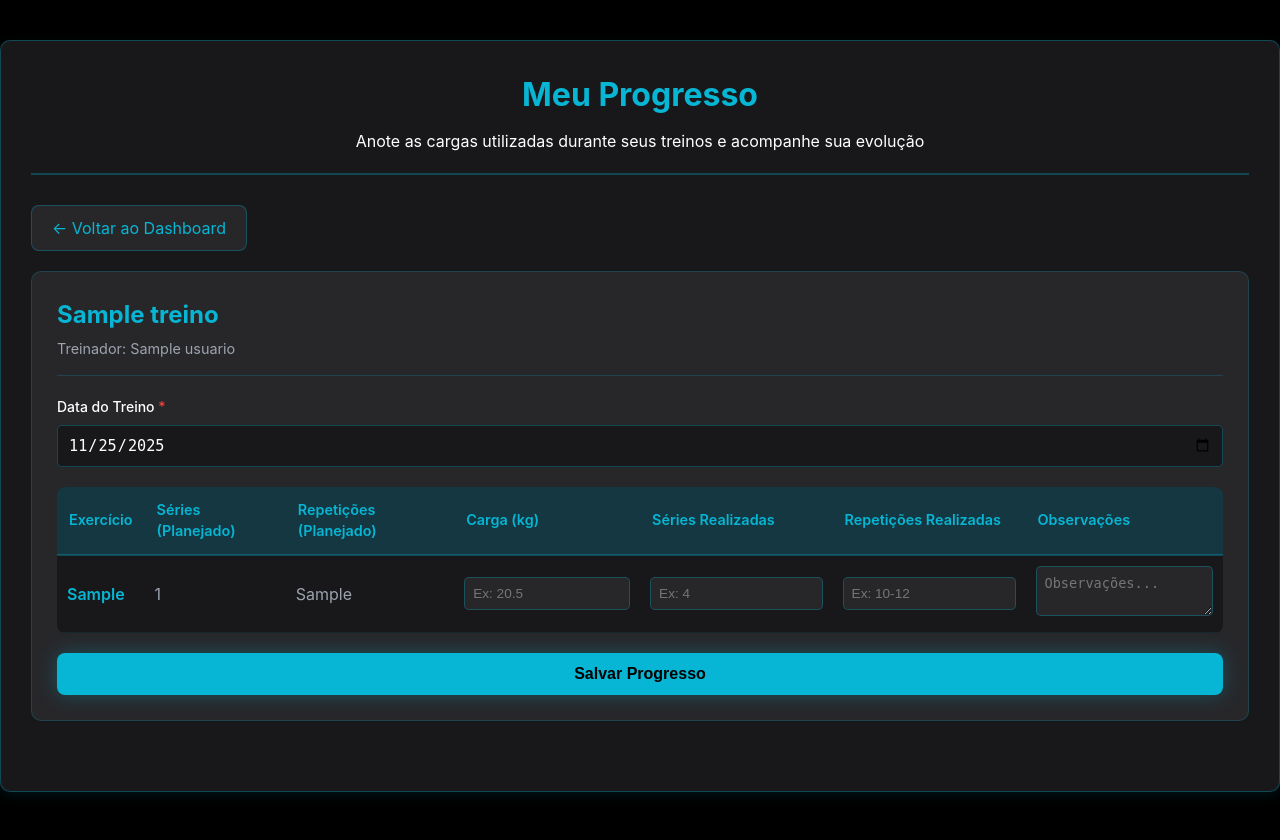
After one commit to AbnerYujiTanaka/Projeto_Academia, a PHP site: page /progresso.php in a window 1280 px wide. The commit adds this page. Run offline with PHP 8.4, Linux system fonts and the light colour scheme; the visitor is signed in with stand-in values (Sample User, id 1); tables that the repository leaves empty hold one stand-in row (values such as "Sample post").

Commit message:
Adicionado a aba de progresso do aluno,onde ele pode deixar anotacoes sobre seu treino

```diff
--- a/includes/header.php
+++ b/includes/header.php
@@ -12,7 +12,7 @@
                         <path d="m3 10 7-7"/>
                         <path d="m14 21 7-7"/>
                     </svg>
-                    <span class="logo-text">NEON GYM</span>
+                    <span class="logo-text">KAE GYM</span>
                 </div>
 
                 <!-- Navigation -->
--- a/public/dashboard_aluno.php
+++ b/public/dashboard_aluno.php
@@ -190,7 +190,8 @@ require_once '../includes/header.php';
                     </svg>
                 </div>
                 <h3>Progresso</h3>
-                <p>Acompanhe sua evolução, medidas e resultados ao longo do tempo.</p>
+                <p>Anote as cargas utilizadas durante seus treinos e acompanhe sua evolução.</p>
+                <a href="progresso.php" class="card-action">Acessar →</a>
             </div>
 
             <div class="dashboard-card">
--- /dev/null
+++ b/public/progresso.php
@@ -0,0 +1,538 @@
+<?php
+session_start();
+
+// Verificação se o usuário está logado
+if (!isset($_SESSION['usuario_id'])) {
+    header("Location: login.php?erro=2");
+    exit();
+}
+
+// Verificar se é realmente um aluno
+if (isset($_SESSION['tipo_usuario']) && $_SESSION['tipo_usuario'] !== 'aluno') {
+    header("Location: dashboard.php");
+    exit();
+}
+
+require_once '../config/conexao.php';
+
+$aluno_id = $_SESSION['usuario_id'];
+$nome_usuario = !empty($_SESSION['usuario_nome']) ? htmlspecialchars($_SESSION['usuario_nome']) : 'Aluno';
+
+$mensagem = '';
+$tipo_mensagem = '';
+
+// Processar envio de progresso
+if ($_SERVER["REQUEST_METHOD"] == "POST" && isset($_POST['salvar_progresso'])) {
+    $treino_id = intval($_POST['treino_id'] ?? 0);
+    $data_treino = trim($_POST['data_treino'] ?? '');
+
+    if (empty($treino_id) || empty($data_treino)) {
+        $mensagem = 'Por favor, preencha todos os campos obrigatórios.';
+        $tipo_mensagem = 'erro';
+    } else {
+        // Validar se pelo menos um campo de carga está preenchido
+        $tem_carga = false;
+        if (isset($_POST['exercicios']) && is_array($_POST['exercicios'])) {
+            foreach ($_POST['exercicios'] as $dados) {
+                if (!empty($dados['carga']) && floatval($dados['carga']) > 0) {
+                    $tem_carga = true;
+                    break;
+                }
+            }
+        }
+
+        if (!$tem_carga) {
+            $mensagem = 'Por favor, preencha pelo menos um campo de Carga (kg) para salvar o progresso.';
+            $tipo_mensagem = 'erro';
+        } else {
+            try {
+                $pdo->beginTransaction();
+
+                // Processar cada exercício
+                if (isset($_POST['exercicios']) && is_array($_POST['exercicios'])) {
+                    foreach ($_POST['exercicios'] as $exercicio_id => $dados) {
+                        $exercicio_id = intval($exercicio_id);
+                        $carga = !empty($dados['carga']) ? floatval($dados['carga']) : null;
+                        $series = !empty($dados['series']) ? intval($dados['series']) : null;
+                        $repeticoes = !empty($dados['repeticoes']) ? trim($dados['repeticoes']) : null;
+                        $observacoes = !empty($dados['observacoes']) ? trim($dados['observacoes']) : null;
+
+                        // Só salva se tiver carga preenchida
+                        if ($carga !== null && $carga > 0) {
+                            // Verificar se já existe registro para este exercício nesta data
+                            $stmt_check = $pdo->prepare("
+                                SELECT id FROM progresso_treino
+                                WHERE aluno_id = ? AND treino_id = ? AND exercicio_id = ? AND data_treino = ?
+                            ");
+                            $stmt_check->execute([$aluno_id, $treino_id, $exercicio_id, $data_treino]);
+                            $existe = $stmt_check->fetch();
+
+                            if ($existe) {
+                                // Atualizar registro existente
+                                $stmt = $pdo->prepare("
+                                    UPDATE progresso_treino
+                                    SET carga = ?, series_realizadas = ?, repeticoes_realizadas = ?, observacoes = ?
+                                    WHERE id = ?
+                                ");
+                                $stmt->execute([$carga, $series, $repeticoes, $observacoes, $existe['id']]);
+                            } else {
+                                // Inserir novo registro
+                                $stmt = $pdo->prepare("
+                                    INSERT INTO progresso_treino
+                                    (aluno_id, treino_id, exercicio_id, carga, series_realizadas, repeticoes_realizadas, data_treino, observacoes)
+                                    VALUES (?, ?, ?, ?, ?, ?, ?, ?)
+                                ");
+                                $stmt->execute([$aluno_id, $treino_id, $exercicio_id, $carga, $series, $repeticoes, $data_treino, $observacoes]);
+                            }
+                        }
+                    }
+                }
+
+                $pdo->commit();
+                $mensagem = 'Progresso salvo com sucesso!';
+                $tipo_mensagem = 'sucesso';
+            } catch (PDOException $e) {
+                $pdo->rollBack();
+                $mensagem = 'Erro ao salvar progresso: ' . $e->getMessage();
+                $tipo_mensagem = 'erro';
+            }
+        }
+    }
+}
+
+// Buscar treinos do aluno com exercícios
+try {
+    $stmt = $pdo->prepare("
+        SELECT t.*, u.nome as treinador_nome
+        FROM treinos t
+        INNER JOIN usuarios u ON t.treinador_id = u.id
+        WHERE t.aluno_id = ?
+        ORDER BY t.data_criacao DESC
+    ");
+    $stmt->execute([$aluno_id]);
+    $treinos = $stmt->fetchAll(PDO::FETCH_ASSOC);
+
+    // Buscar exercícios para cada treino
+    foreach ($treinos as &$treino) {
+        try {
+            $stmt_exercicios = $pdo->prepare("
+                SELECT id, exercicio, series, repeticoes, descricao
+                FROM treino_exercicios
+                WHERE treino_id = ?
+                ORDER BY ordem ASC
+            ");
+            $stmt_exercicios->execute([$treino['id']]);
+            $treino['exercicios'] = $stmt_exercicios->fetchAll(PDO::FETCH_ASSOC);
+        } catch (PDOException $e) {
+            $treino['exercicios'] = [];
+        }
+    }
+    unset($treino);
+} catch (PDOException $e) {
+    $treinos = [];
+}
+
+// Buscar progresso histórico (últimos 30 dias)
+$progresso_historico = [];
+try {
+    $stmt = $pdo->prepare("
+        SELECT p.*, te.exercicio, t.nome_treino
+        FROM progresso_treino p
+        INNER JOIN treino_exercicios te ON p.exercicio_id = te.id
+        INNER JOIN treinos t ON p.treino_id = t.id
+        WHERE p.aluno_id = ? AND p.data_treino >= DATE_SUB(CURDATE(), INTERVAL 30 DAY)
+        ORDER BY p.data_treino DESC, p.id DESC
+        LIMIT 50
+    ");
+    $stmt->execute([$aluno_id]);
+    $progresso_historico = $stmt->fetchAll(PDO::FETCH_ASSOC);
+} catch (PDOException $e) {
+    $progresso_historico = [];
+}
+?>
+
+<!DOCTYPE html>
+<html lang="pt-BR">
+<head>
+    <meta charset="UTF-8">
+    <meta name="viewport" content="width=device-width, initial-scale=1.0">
+    <title>Meu Progresso - NEON GYM</title>
+    <link rel="stylesheet" href="../assets/css/styles.css">
+    <style>
+        body {
+            font-family: -apple-system, BlinkMacSystemFont, 'Segoe UI', Roboto, 'Helvetica Neue', Arial, sans-serif;
+            background-color: #000000;
+            color: #ffffff;
+            min-height: 100vh;
+            line-height: 1.5;
+        }
+        .container {
+            max-width: 1400px;
+            margin: 40px auto;
+            padding: 30px;
+            background-color: #18181b;
+            border-radius: 10px;
+            box-shadow: 0 4px 12px rgba(6, 182, 212, 0.1);
+            border: 1px solid rgba(6, 182, 212, 0.3);
+        }
+        .header {
+            text-align: center;
+            margin-bottom: 30px;
+            padding-bottom: 20px;
+            border-bottom: 2px solid rgba(6, 182, 212, 0.3);
+        }
+        .header h1 {
+            color: #06b6d4;
+            font-size: 2rem;
+            margin-bottom: 10px;
+        }
+        .btn-back {
+            display: inline-block;
+            margin-bottom: 20px;
+            padding: 10px 20px;
+            background-color: #27272a;
+            color: #06b6d4;
+            text-decoration: none;
+            border-radius: 8px;
+            border: 1px solid rgba(6, 182, 212, 0.3);
+            transition: all 0.3s ease;
+        }
+        .btn-back:hover {
+            background-color: rgba(6, 182, 212, 0.1);
+            border-color: #06b6d4;
+        }
+        .mensagem {
+            padding: 15px;
+            border-radius: 8px;
+            margin-bottom: 25px;
+            text-align: center;
+        }
+        .mensagem.sucesso {
+            background-color: rgba(34, 211, 238, 0.2);
+            border: 1px solid #22d3ee;
+            color: #22d3ee;
+        }
+        .mensagem.erro {
+            background-color: rgba(255, 65, 54, 0.2);
+            border: 1px solid #ff4136;
+            color: #ff4136;
+        }
+        .treino-section {
+            margin-bottom: 40px;
+            background-color: #27272a;
+            border-radius: 10px;
+            padding: 25px;
+            border: 1px solid rgba(6, 182, 212, 0.2);
+        }
+        .treino-header {
+            margin-bottom: 20px;
+            padding-bottom: 15px;
+            border-bottom: 1px solid rgba(6, 182, 212, 0.2);
+        }
+        .treino-header h3 {
+            color: #06b6d4;
+            font-size: 1.5rem;
+            margin-bottom: 5px;
+        }
+        .treino-header p {
+            color: #9ca3af;
+            font-size: 0.9rem;
+        }
+        .form-group {
+            margin-bottom: 20px;
+        }
+        .form-group label {
+            display: block;
+            color: #fff;
+            margin-bottom: 8px;
+            font-weight: 500;
+        }
+        .form-group input[type="date"],
+        .form-group input[type="number"],
+        .form-group input[type="text"],
+        .form-group textarea {
+            width: 100%;
+            padding: 10px;
+            background-color: #18181b;
+            border: 1px solid rgba(6, 182, 212, 0.3);
+            border-radius: 5px;
+            color: #fff;
+            font-size: 0.95rem;
+            box-sizing: border-box;
+        }
+        .form-group input:focus,
+        .form-group textarea:focus {
+            outline: none;
+            border-color: #06b6d4;
+            box-shadow: 0 0 0 3px rgba(6, 182, 212, 0.1);
+        }
+        .planilha-progresso {
+            width: 100%;
+            border-collapse: collapse;
+            margin-top: 15px;
+            background-color: #18181b;
+            border-radius: 8px;
+            overflow: hidden;
+        }
+        .planilha-progresso thead {
+            background-color: rgba(6, 182, 212, 0.2);
+        }
+        .planilha-progresso th {
+            padding: 12px;
+            text-align: left;
+            color: #06b6d4;
+            font-weight: 600;
+            border-bottom: 2px solid rgba(6, 182, 212, 0.3);
+            font-size: 0.9rem;
+        }
+        .planilha-progresso td {
+            padding: 10px;
+            border-bottom: 1px solid rgba(6, 182, 212, 0.1);
+        }
+        .planilha-progresso input[type="number"],
+        .planilha-progresso input[type="text"],
+        .planilha-progresso textarea {
+            width: 100%;
+            padding: 8px;
+            background-color: #27272a;
+            border: 1px solid rgba(6, 182, 212, 0.3);
+            border-radius: 5px;
+            color: #fff;
+            font-size: 0.85rem;
+            box-sizing: border-box;
+        }
+        .planilha-progresso input:focus,
+        .planilha-progresso textarea:focus {
+            outline: none;
+            border-color: #06b6d4;
+            box-shadow: 0 0 0 2px rgba(6, 182, 212, 0.1);
+        }
+        .btn-submit {
+            background-color: #06b6d4;
+            color: #000;
+            padding: 12px 30px;
+            border: none;
+            border-radius: 8px;
+            font-size: 1rem;
+            font-weight: 600;
+            cursor: pointer;
+            transition: all 0.3s ease;
+            margin-top: 20px;
+        }
+        .btn-submit:hover {
+            background-color: #22d3ee;
+            box-shadow: 0 0 20px rgba(6, 182, 212, 0.5);
+        }
+        .historico-section {
+            margin-top: 40px;
+            background-color: #27272a;
+            border-radius: 10px;
+            padding: 25px;
+            border: 1px solid rgba(6, 182, 212, 0.2);
+        }
+        .historico-section h3 {
+            color: #06b6d4;
+            font-size: 1.5rem;
+            margin-bottom: 20px;
+        }
+        .historico-table {
+            width: 100%;
+            border-collapse: collapse;
+            background-color: #18181b;
+            border-radius: 8px;
+            overflow: hidden;
+        }
+        .historico-table thead {
+            background-color: rgba(6, 182, 212, 0.2);
+        }
+        .historico-table th {
+            padding: 12px;
+            text-align: left;
+            color: #06b6d4;
+            font-weight: 600;
+            border-bottom: 2px solid rgba(6, 182, 212, 0.3);
+            font-size: 0.9rem;
+        }
+        .historico-table td {
+            padding: 10px 12px;
+            border-bottom: 1px solid rgba(6, 182, 212, 0.1);
+            color: #fff;
+            font-size: 0.9rem;
+        }
+        .historico-table tbody tr:hover {
+            background-color: rgba(6, 182, 212, 0.05);
+        }
+        .sem-treinos {
+            text-align: center;
+            padding: 60px 20px;
+            color: #9ca3af;
+        }
+        .sem-treinos h3 {
+            color: #06b6d4;
+            margin-bottom: 10px;
+        }
+    </style>
+</head>
+<body>
+
+    <div class="container">
+        <div class="header">
+            <h1>Meu Progresso</h1>
+            <p>Anote as cargas utilizadas durante seus treinos e acompanhe sua evolução</p>
+        </div>
+
+        <a href="dashboard_aluno.php" class="btn-back">← Voltar ao Dashboard</a>
+
+        <?php if ($mensagem): ?>
+            <div class="mensagem <?php echo $tipo_mensagem; ?>">
+                <?php echo htmlspecialchars($mensagem); ?>
+            </div>
+        <?php endif; ?>
+
+        <?php if (empty($treinos)): ?>
+            <div class="sem-treinos">
+                <h3>Nenhum treino encontrado</h3>
+                <p>Você ainda não recebeu nenhum treino do seu treinador.</p>
+            </div>
+        <?php else: ?>
+            <?php foreach ($treinos as $treino): ?>
+                <?php if (!empty($treino['exercicios'])): ?>
+                    <div class="treino-section">
+                        <div class="treino-header">
+                            <h3><?php echo htmlspecialchars($treino['nome_treino']); ?></h3>
+                            <p>Treinador: <?php echo htmlspecialchars($treino['treinador_nome']); ?></p>
+                        </div>
+
+                        <form method="POST" action="">
+                            <input type="hidden" name="treino_id" value="<?php echo $treino['id']; ?>">
+
+                            <div class="form-group">
+                                <label for="data_treino_<?php echo $treino['id']; ?>">Data do Treino <span style="color: #ff4136;">*</span></label>
+                                <input type="date"
+                                       name="data_treino"
+                                       id="data_treino_<?php echo $treino['id']; ?>"
+                                       value="<?php echo date('Y-m-d'); ?>"
+                                       required>
+                            </div>
+
+                            <table class="planilha-progresso">
+                                <thead>
+                                    <tr>
+                                        <th>Exercício</th>
+                                        <th>Séries (Planejado)</th>
+                                        <th>Repetições (Planejado)</th>
+                                        <th>Carga (kg)</th>
+                                        <th>Séries Realizadas</th>
+                                        <th>Repetições Realizadas</th>
+                                        <th>Observações</th>
+                                    </tr>
+                                </thead>
+                                <tbody>
+                                    <?php foreach ($treino['exercicios'] as $exercicio): ?>
+                                        <tr>
+                                            <td style="color: #06b6d4; font-weight: 600;">
+                                                <?php echo htmlspecialchars($exercicio['exercicio']); ?>
+                                            </td>
+                                            <td style="color: #9ca3af;">
+                                                <?php echo $exercicio['series'] ? htmlspecialchars($exercicio['series']) : '-'; ?>
+                                            </td>
+                                            <td style="color: #9ca3af;">
+                                                <?php echo !empty($exercicio['repeticoes']) ? htmlspecialchars($exercicio['repeticoes']) : '-'; ?>
+                                            </td>
+                                            <td>
+                                                <input type="number"
+                                                       name="exercicios[<?php echo $exercicio['id']; ?>][carga]"
+                                                       step="0.5"
+                                                       min="0"
+                                                       placeholder="Ex: 20.5">
+                                            </td>
+                                            <td>
+                                                <input type="number"
+                                                       name="exercicios[<?php echo $exercicio['id']; ?>][series]"
+                                                       min="0"
+                                                       placeholder="Ex: 4">
+                                            </td>
+                                            <td>
+                                                <input type="text"
+                                                       name="exercicios[<?php echo $exercicio['id']; ?>][repeticoes]"
+                                                       placeholder="Ex: 10-12">
+                                            </td>
+                                            <td>
+                                                <textarea name="exercicios[<?php echo $exercicio['id']; ?>][observacoes]"
+                                                          rows="2"
+                                                          placeholder="Observações..."></textarea>
+                                            </td>
+                                        </tr>
+                                    <?php endforeach; ?>
+                                </tbody>
+                            </table>
+
+                            <button type="submit" name="salvar_progresso" class="btn-submit" onclick="return validarCargas(this.form);">
+                                Salvar Progresso
+                            </button>
+                        </form>
+                    </div>
+                <?php endif; ?>
+            <?php endforeach; ?>
+
+            <?php if (!empty($progresso_historico)): ?>
+                <div class="historico-section">
+                    <h3>Histórico de Progresso (Últimos 30 dias)</h3>
+                    <table class="historico-table">
+                        <thead>
+                            <tr>
+                                <th>Data</th>
+                                <th>Treino</th>
+                                <th>Exercício</th>
+                                <th>Carga (kg)</th>
+                                <th>Séries</th>
+                                <th>Repetições</th>
+                                <th>Observações</th>
+                            </tr>
+                        </thead>
+                        <tbody>
+                            <?php foreach ($progresso_historico as $progresso): ?>
+                                <tr>
+                                    <td><?php echo date('d/m/Y', strtotime($progresso['data_treino'])); ?></td>
+                                    <td><?php echo htmlspecialchars($progresso['nome_treino']); ?></td>
+                                    <td style="color: #06b6d4;"><?php echo htmlspecialchars($progresso['exercicio']); ?></td>
+                                    <td><?php echo $progresso['carga'] ? number_format($progresso['carga'], 1) . ' kg' : '-'; ?></td>
+                                    <td><?php echo $progresso['series_realizadas'] ? htmlspecialchars($progresso['series_realizadas']) : '-'; ?></td>
+                                    <td><?php echo !empty($progresso['repeticoes_realizadas']) ? htmlspecialchars($progresso['repeticoes_realizadas']) : '-'; ?></td>
+                                    <td style="color: #9ca3af; font-size: 0.85rem;">
+                                        <?php echo !empty($progresso['observacoes']) ? htmlspecialchars($progresso['observacoes']) : '-'; ?>
+                                    </td>
+                                </tr>
+                            <?php endforeach; ?>
+                        </tbody>
+                    </table>
+                </div>
+            <?php endif; ?>
+         <?php endif; ?>
+     </div>
+
+     <script>
+         function validarCargas(form) {
+             // Buscar todos os campos de carga no formulário
+             const camposCarga = form.querySelectorAll('input[name*="[carga]"]');
+             let temCarga = false;
+
+             // Verificar se pelo menos um campo de carga está preenchido
+             camposCarga.forEach(function(campo) {
+                 const valor = parseFloat(campo.value);
+                 if (!isNaN(valor) && valor > 0) {
+                     temCarga = true;
+                 }
+             });
+
+             if (!temCarga) {
+                 alert('Por favor, preencha pelo menos um campo de Carga (kg) para salvar o progresso.');
+                 return false;
+             }
+
+             return true;
+         }
+     </script>
+
+ </body>
+ </html>
```
Also changed, not shown: database/create_tabela_progresso_treino.sql (added, +23 -0 lines).
